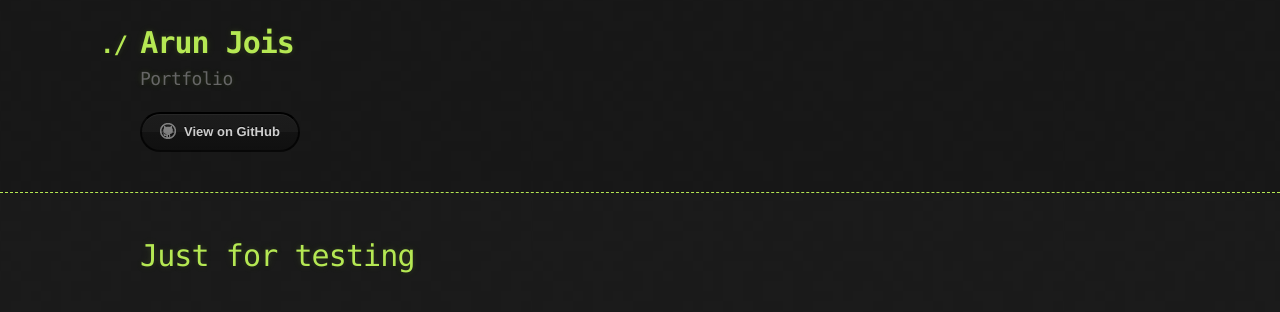
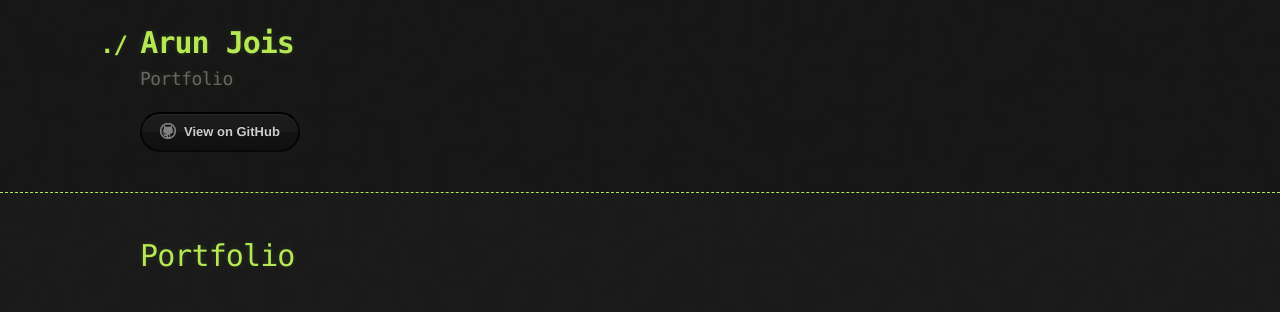
Before and after one commit to arunjois/arunjois.github.io, a Jekyll site: the page built from index.md, in a window 1280 px wide. Shown: the top 312 px of the page. Built offline with Jekyll 4.4.1, drawn with Linux system fonts in a browser that asks for light colours; our own code applies the rules of GitHub Pages for plain Markdown files.

Commit message:
Minor change

```diff
--- a/index.md
+++ b/index.md
@@ -2,4 +2,4 @@
 layout: default
 ---
 
-# Just for testing
+# Portfolio
```
